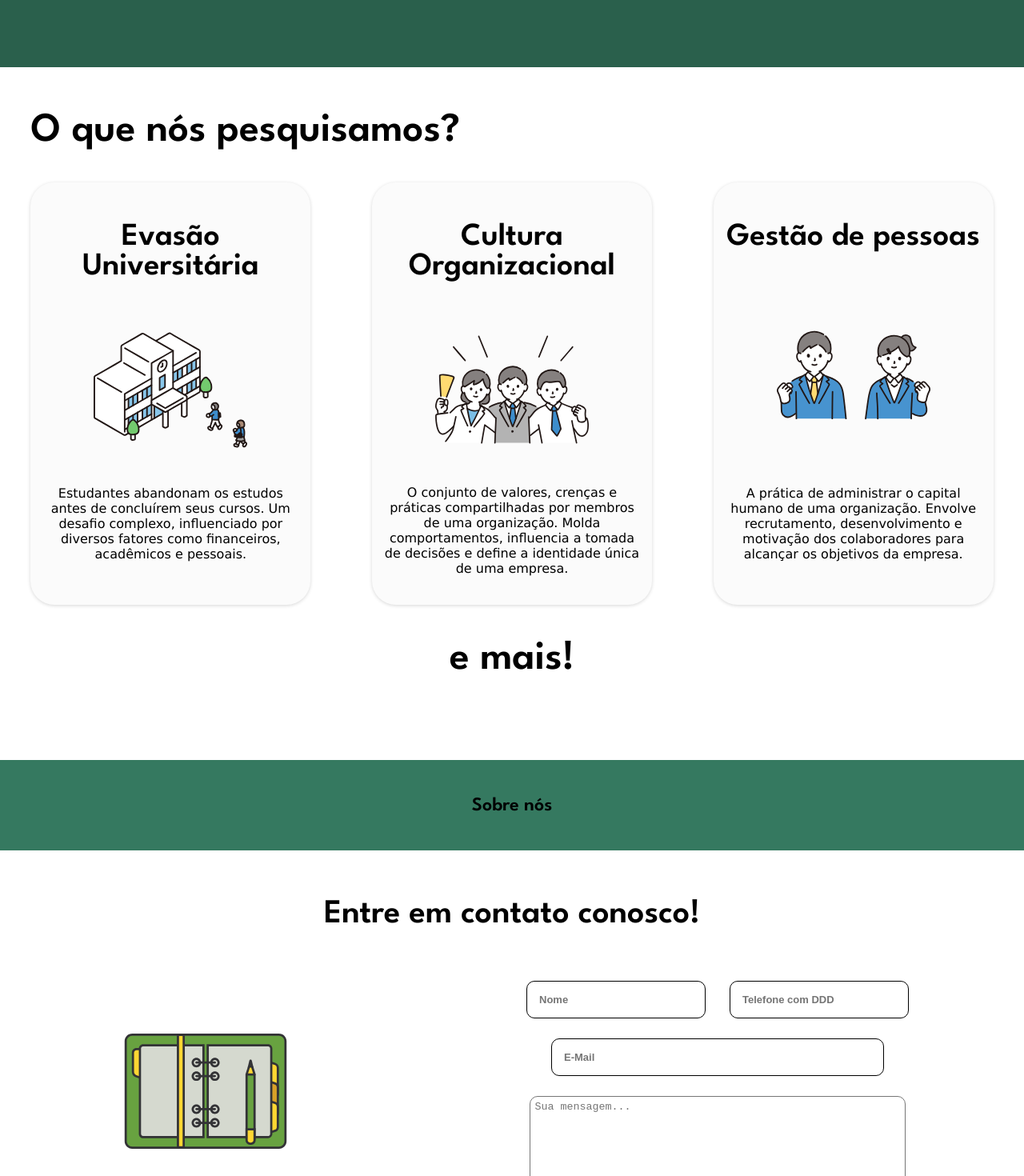
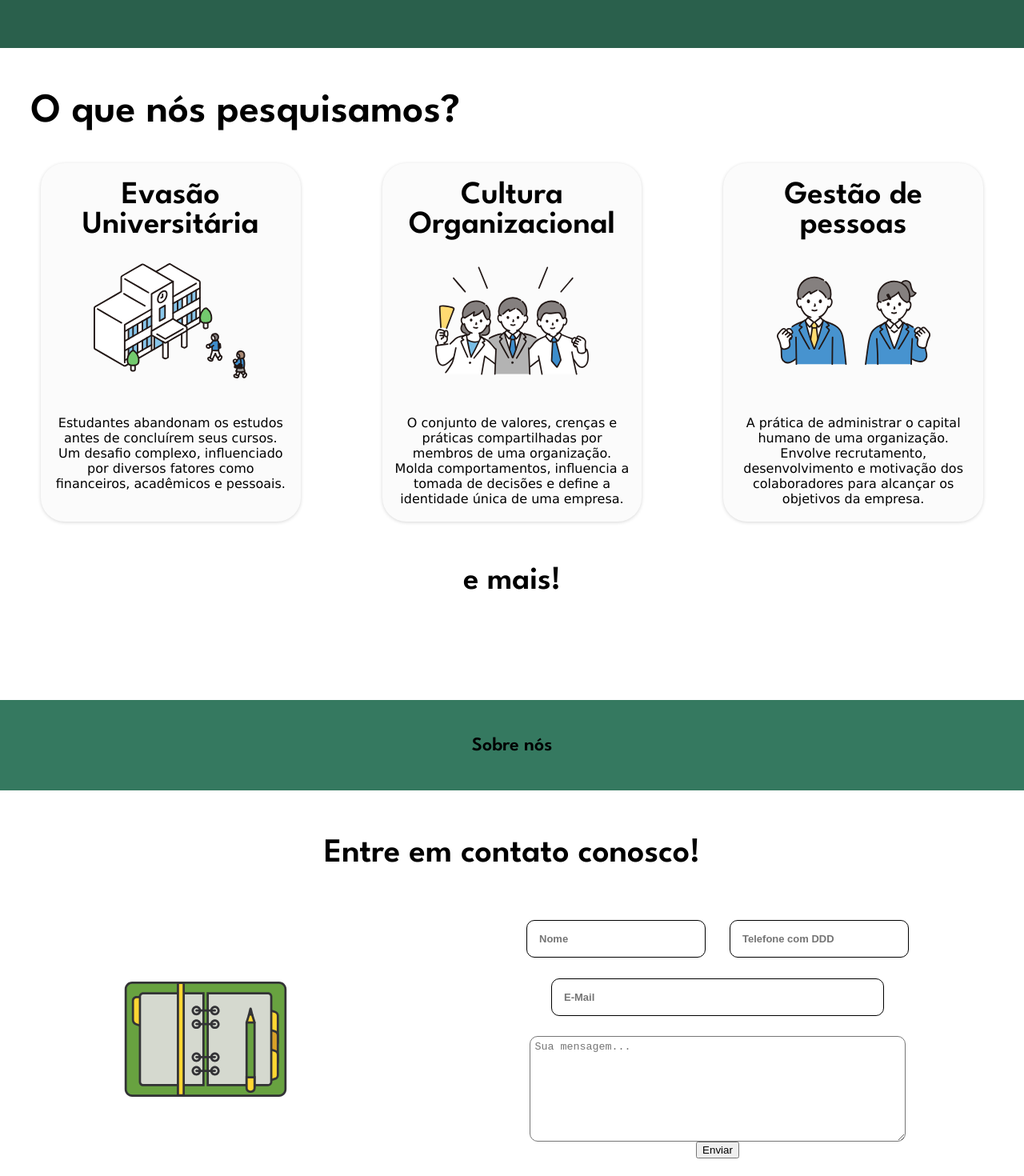
Before and after one commit to gabriel-miranda7/congevifront, a React (Create React App) app: page / in a window 1280 px wide. Shown: the part 740-2210 px from the top of the page at 80% size. Built offline with nearby package versions, Linux system fonts and the light colour scheme.

Commit message:
Correcao: Altura das seccoes agora esta de acordo com o tamanho da tela

```diff
--- a/src/components/header/index.js
+++ b/src/components/header/index.js
@@ -14,7 +14,7 @@ const Header = () => {
   const [profilePic, setProfilePic] = useState('');
 
   const scrollToSection = (sectionId) => {
-    document.getElementById(sectionId).scrollIntoView({ behavior: 'smooth', block: 'end'});
+    document.getElementById(sectionId).scrollIntoView({ behavior: 'smooth', block: 'center'});
   };
 
   useEffect(() => {
--- a/src/components/header/styled.js
+++ b/src/components/header/styled.js
@@ -2,6 +2,10 @@ import styled from 'styled-components';
 
 export const HeaderContainer = styled.div `
     display: block;
+    position: fixed;
+    top: 0;
+    left: 0;
+    z-index: 1000;
     height: 8vh;
     width: 100%;
 
--- a/src/components/widget/styled.js
+++ b/src/components/widget/styled.js
@@ -13,6 +13,9 @@ export const WidgetStyle = styled.div `
         font-size: 16px;
     }
 
+    h3 {
+        padding: 2%;
+    }
 
     img {
         width: 15vw;
@@ -34,8 +37,8 @@ export const WidgetStyle = styled.div `
         padding-inline: 2vw;
         padding: 10px 15px 3vw 15px;
         border-radius: 30px;
-        max-width: 25vw;
-        height: 60vh;
+        width: 23vw;
+        height: 50vh;
         background-color: rgba(173, 173, 173, 0.05);
         box-shadow: rgba(0, 0, 0, 0.16) 0px 1px 4px;
     }
--- a/src/pages/landingPage/index.js
+++ b/src/pages/landingPage/index.js
@@ -41,7 +41,7 @@ const LandingPage = () => {
             <Widget titulo={"Cultura Organizacional"} imagem={pessoasabraco} descricao={"O conjunto de valores, crenças e práticas compartilhadas por membros de uma organização. Molda comportamentos, influencia a tomada de decisões e define a identidade única de uma empresa."}/>
             <Widget titulo={"Gestão de pessoas"} imagem={pessoas} descricao={"A prática de administrar o capital humano de uma organização. Envolve recrutamento, desenvolvimento e motivação dos colaboradores para alcançar os objetivos da empresa."}/>
           </div>
-          <h2>e mais!</h2>
+          <h3>e mais!</h3>
         </section>
       </LandingPesquisa>
 
@@ -63,6 +63,7 @@ const LandingPage = () => {
             </div>
               <input placeholder='E-Mail' type='email'/>
               <textarea placeholder='Sua mensagem...'/>
+              <button>Enviar</button>
           </form>
         </div>
      </section>
--- a/src/pages/landingPage/styledcontato.js
+++ b/src/pages/landingPage/styledcontato.js
@@ -3,6 +3,10 @@ import styled from 'styled-components';
 export const LandingContato = styled.div `
     font-family: Legacy;
     width: 100vw;
+    height: auto;
+    display: flex;
+    flex-direction: column;
+    justify-content: center;
     padding: 2% 0 2% 0;
     font-size: 28px;
 
--- a/src/pages/landingPage/styledpesquisa.js
+++ b/src/pages/landingPage/styledpesquisa.js
@@ -3,8 +3,16 @@ import styled from 'styled-components';
 export const LandingPesquisa = styled.div`
     font-family: Legacy;
     font-size: 34px;
+    display: flex;
+    flex-direction: column;
+
     height: 100vh;
     margin-bottom: 15px;
+
+    h3 {
+        margin-top: 2%;
+        margin-bottom: 0;
+    }
 
     h2 {
         margin-top: 5px;
--- a/src/pages/landingPage/styledtop.js
+++ b/src/pages/landingPage/styledtop.js
@@ -11,7 +11,7 @@ export const LandingTop = styled.div`
         flex-direction: column;
         background-color: #357960;
         width: 100vw;
-        height: 95vh;
+        height: 100vh;
         position: relative;
         overflow: hidden;
     }
@@ -19,6 +19,7 @@ export const LandingTop = styled.div`
     div {
         display: flex;
         flex-direction: column;
+        margin-top: 2%;
     }
 
     h1 {
```
